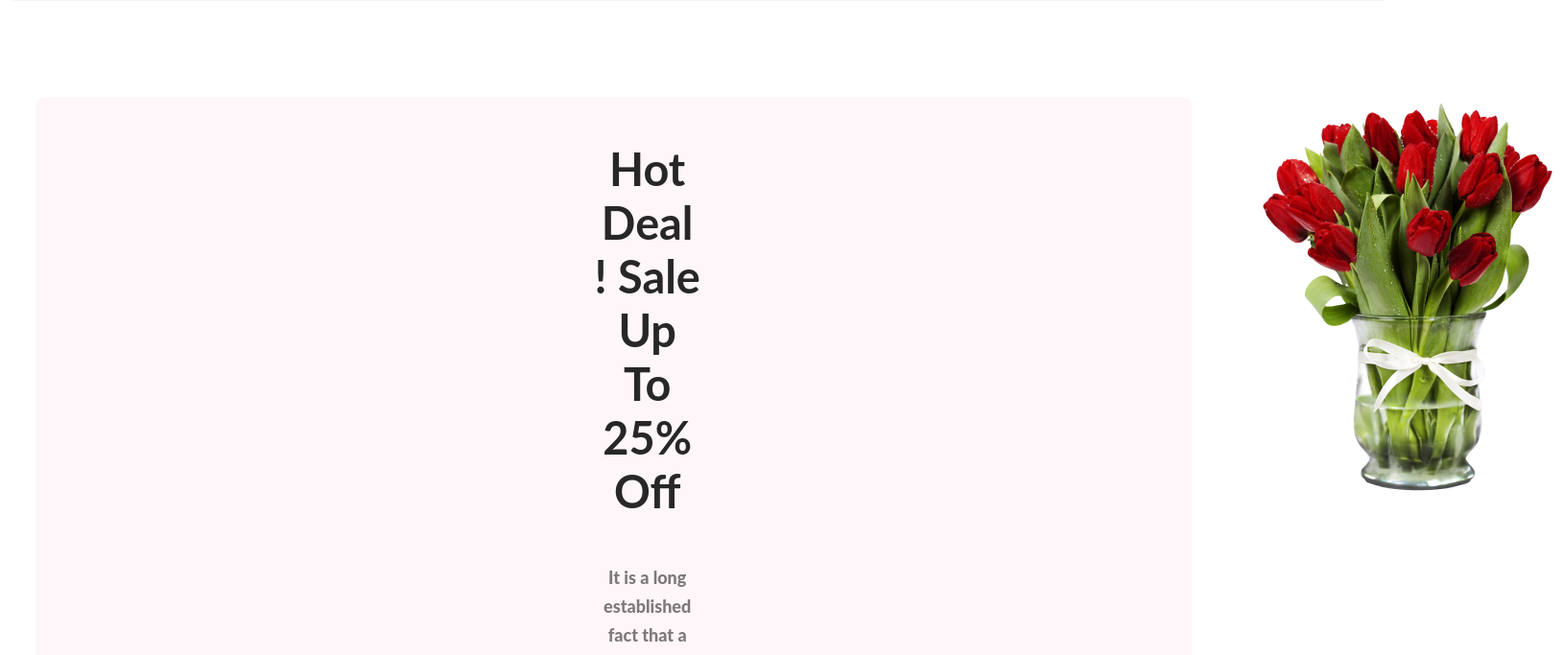
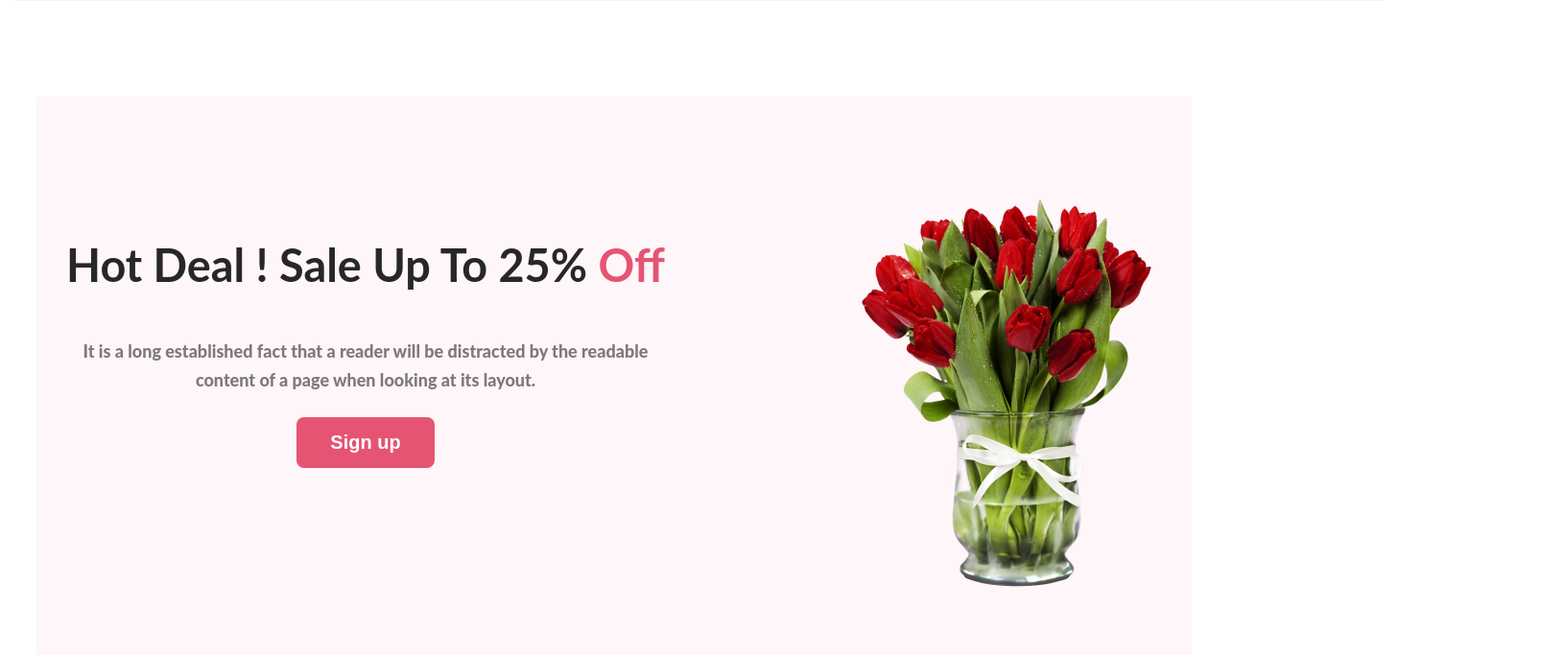
Before and after one commit to MahmudulMahi/flower-shop-assignment, a plain HTML site: page index.html in a window 1280 px wide. Shown: the part 2136-2819 px from the top of the page at 96% size, 1629 px wide, since content can reach past the window. Drawn offline with nearby package versions, Linux system fonts and the light colour scheme.

Commit message:
hot deal section edited

```diff
--- a/index.html
+++ b/index.html
@@ -80,14 +80,13 @@
 
     <section class="Hot-deal">
       <div class="deal-title">
-        <h3>Hot Deal ! Sale Up To 25% Off</h3>
+        <h3>Hot Deal ! Sale Up To 25% <span class="off-color">Off</span></h3>
         <p class="section-description">
           It is a long established fact that a reader will be distracted by the readable <br> content of a page when
           looking at its layout.
         </p>
 
         <button class="btn-primary">Sign up </button>
-      </div>
       </div>
       <div class="deal-img">
         <img src="Flower Asset/pngwing 8.png" alt="">
@@ -110,9 +109,10 @@
       </div>
     </section>
     <section class="footer">
-     <h3 class="footer-title"><span class="ft-title">Flower</span><span class="ftt-title">Shop</span></h3>
-     <p>It is a long established fact that a reader will be distracted by the readable content of a page when looking at its layout.</p>
-     <footer>@2020-2023, FlowerShop.com. All rights reserved. </footer>
+      <h3 class="footer-title"><span class="ft-title">Flower</span><span class="ftt-title">Shop</span></h3>
+      <p>It is a long established fact that a reader will be distracted by the readable content of a page when looking
+        at its layout.</p>
+      <footer>@2020-2023, FlowerShop.com. All rights reserved. </footer>
     </section>
   </main>
 </body>
--- a/style/style.css
+++ b/style/style.css
@@ -145,19 +145,17 @@ body {
 }
 
 .Hot-deal {
-  border-radius: 8px;
+  padding: 100px 0;
   background: rgba(229, 84, 115, 0.05);
-}
-
-.Hot-deal {
   display: flex;
+  justify-content: center;
+  gap: 200px;
   margin: 100px 30px;
 
 }
 
-.deal-title {
-  margin: 0px 580px;
-  align-items: center;
+.off-color {
+  color: #E55473;
 }
 
 .media {
@@ -167,6 +165,7 @@ body {
 
 .media-img {
   margin: 10px;
+
 }
 
 .subcribe-bar {
@@ -180,7 +179,8 @@ body {
 input[type=text] {
   padding: 20px 200px;
 }
-.btn-prim{
+
+.btn-prim {
   border-radius: 5px;
   border-radius: 8px;
   background: #E55473;
@@ -191,7 +191,8 @@ font-weight: semibold;
   padding: 18px 0px;
   text-align: center;
 }
-.footer{
+
+.footer {
   width: 100%;
   height: 449px;
   flex-shrink: 0;
@@ -200,7 +201,8 @@ text-align: center;
 
 
 }
-.footer-title{
+
+.footer-title {
   color: #272727;
   text-align: center;
   font-family: Lato;
@@ -210,19 +212,24 @@ font-weight: 800;
   line-height: normal;
   padding: 80px;
 }
-.ft-title{
+
+.ft-title {
   color: #E55473;
 }
-.ftt-title{
+
+.ftt-title {
   color: #FFF;
 }
-.footer-title{
+
+.footer-title {
   align-items: center;
 
 }
-p{
+
+p {
   text-align: center;
 }
-footer{
+
+footer {
   text-align: center;
 }
```
Lines whose indentation alone changed are shown as unchanged.
